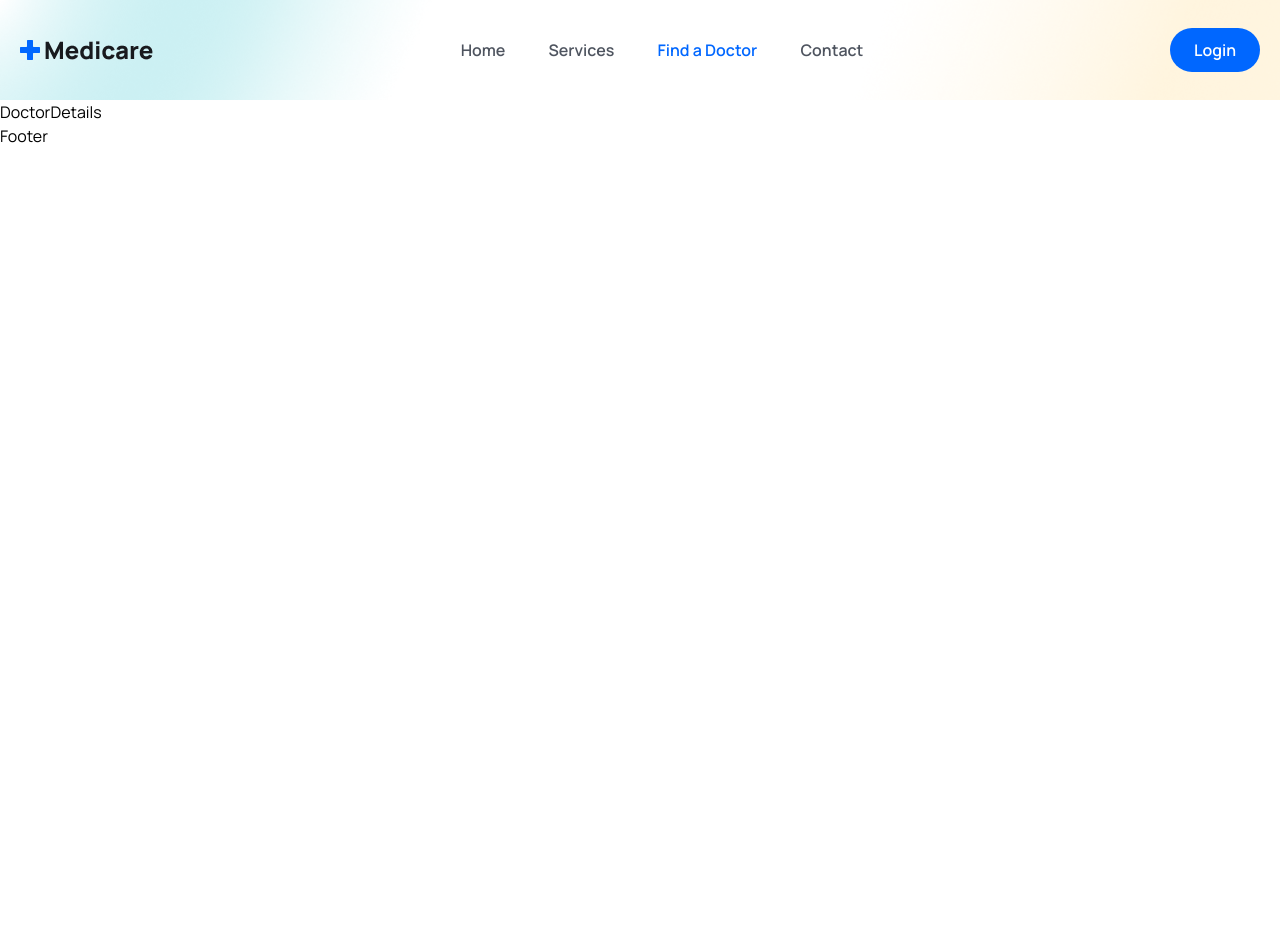
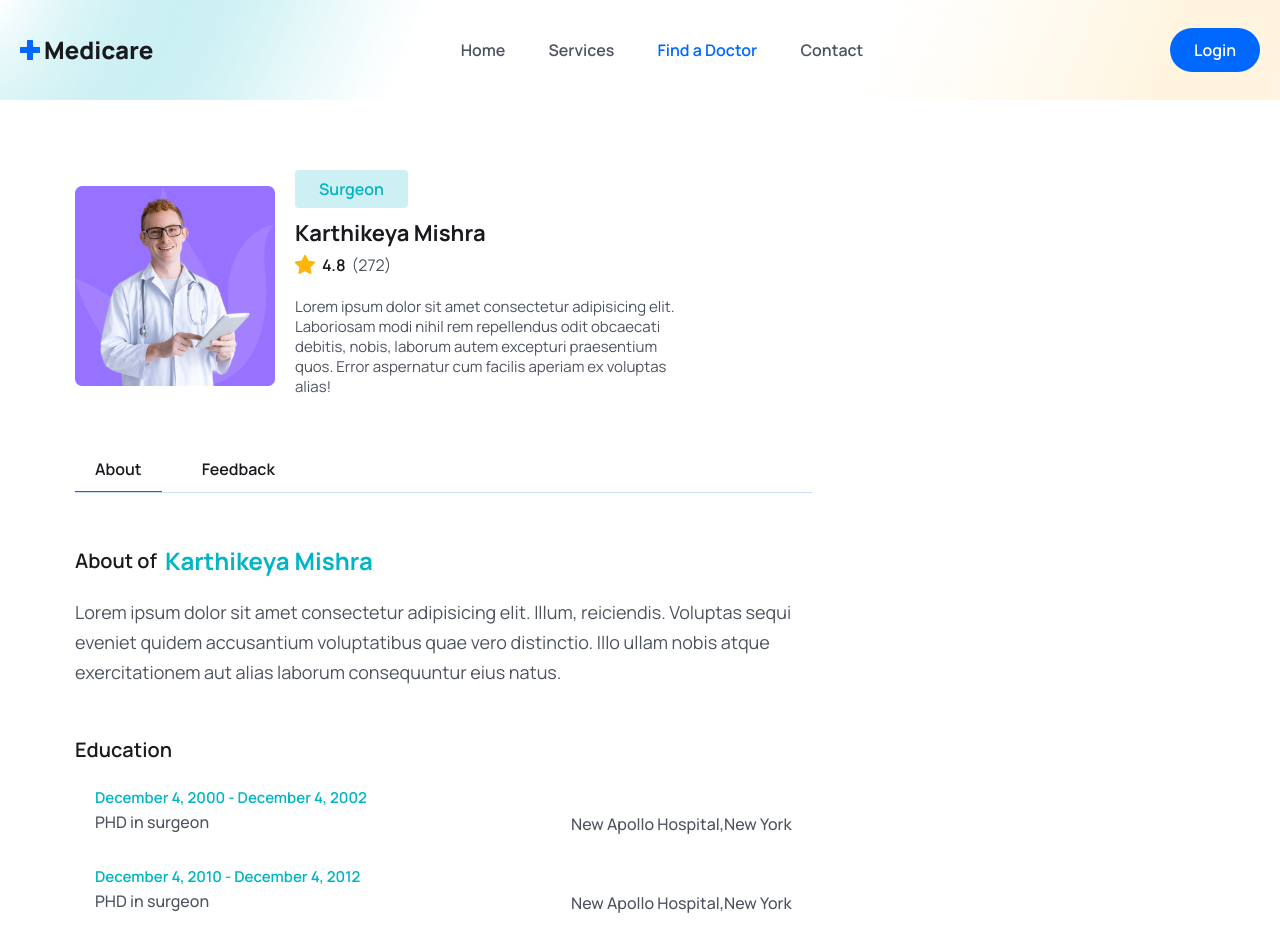
Before and after one commit to milindnair/BookMyDoc, a React (Vite) app in the folder frontend/: page /doctors/123 in a window 1280 px wide. Shown: the top 952 px of the page. Before the commit the page ends 800 px from the top, so only its background shows below. Built offline with nearby package versions, Linux system fonts and the light colour scheme.

Commit message:
feat:added DoctorCard,DoctorList,DoctorAbout

```diff
--- a/frontend/src/assets/data/doctors.js
+++ b/frontend/src/assets/data/doctors.js
@@ -6,7 +6,7 @@ export const doctors = [
   {
     id: "01",
     name: "Dr. Alfaz Ahmed",
-    specialty: "Surgeon",
+    specialization: "Surgeon",
     avgRating: 4.8,
     totalRating: 272,
     photo: doctorImg01,
@@ -16,7 +16,7 @@ export const doctors = [
   {
     id: "02",
     name: "Dr. Saleh Mahmud",
-    specialty: "Neurologist",
+    specialization: "Neurologist",
     avgRating: 4.8,
     totalRating: 272,
     photo: doctorImg02,
@@ -26,7 +26,7 @@ export const doctors = [
   {
     id: "03",
     name: "Dr. Farid Uddin",
-    specialty: "Dermatologist",
+    specialization: "Dermatologist",
     avgRating: 4.8,
     totalRating: 272,
     photo: doctorImg03,
--- /dev/null
+++ b/frontend/src/components/Doctor/DoctorCard.jsx
@@ -0,0 +1,39 @@
+import React from 'react'
+import starIcon from '../../assets/images/Star.png'
+import { Link } from 'react-router-dom';
+import { BiSolidArrowToRight, BiSolidRightArrow } from 'react-icons/bi';
+const DoctorCard = (props) => {
+
+    const { name, avgRating, totalRating, photo, specialization, totalPatients, hospital } = props.doctor;
+
+    return (
+        <div className='p-3 lg:p-5'>
+            <div>
+                <img src={photo} alt="" className='w-full' />
+            </div>
+            <h2 className='text-[18px] leading-[30px] lg:text-[26px] lg:leading-9 text-headingColor font-[700] mt-3 lg:mt-5'>{name}</h2>
+            <div className='mt-2 lg:mt-4 flex items-center justify-between'>
+                <span className='bg-[#CCF0F3] text-irisBlueColor py-1 px-2 lg:py-2 lg:px-6 text-[12px] leading-4 lg:text-[16px] lg:leading-7 rounded font-semibold '>{specialization}</span>
+                <div className="flex items-center gap-[6px]">
+                    <span className='flex items-center gap-[6px] text-[14px] leading-6 lg:text-[16px] lg:leading-7 font-semibold text-headingColor'>
+                        <img src={starIcon} alt="" />{avgRating}
+                    </span>
+                    <span className='text-[14px] leading-6 lg:text-[16px] lg:leading-7 font-[400] text-textColor'>{totalRating}</span>
+                </div>
+            </div>
+
+            <div className='mt-[18px] lg:mt-5 flex items-center justify-between'>
+                <div>
+                    <h3 className='text-[16px] leading-7 lg:text-[18px] lg:leading-[30px] font-semibold text-headingColor'>+{totalPatients} patients</h3>
+                    <p className='text-[14px] leading-6 font-[400] text-textColor'>At {hospital}</p>
+                </div>
+
+                <Link to="/doctors" className='w-[44px] h-[44px] rounded-full border border-solid border-[#181A1E]  flex items-center justify-center group hover:bg-primaryColor hover:border-none'>
+                    <BiSolidRightArrow className='group-hover:text-white w-6 h-5' />
+                </Link>
+            </div>
+        </div>
+    )
+}
+
+export default DoctorCard
--- /dev/null
+++ b/frontend/src/components/Doctor/DoctorList.jsx
@@ -0,0 +1,17 @@
+import React from 'react'
+import { doctors } from '../../assets/data/doctors'
+import DoctorCard from './DoctorCard'
+
+const DoctorList = () => {
+  return (
+    <div className='grid grid-cols-1 sm:grid-cols-2 md:grid-cols-3 gap-5 lg:gap-[30px] mt-[30px] lg:mt-[55px]'>
+        {
+            doctors.map(doctor => (
+                <DoctorCard doctor={doctor} key={doctor.id} />
+            ))
+        }
+    </div>
+  )
+}
+
+export default DoctorList
--- a/frontend/src/pages/Doctors/Doctor.jsx
+++ b/frontend/src/pages/Doctors/Doctor.jsx
@@ -1,8 +1,31 @@
 import React from 'react'
+import { doctors } from '../../assets/data/doctors'
+import DoctorCard from '../../components/Doctor/DoctorCard'
 
 const Doctor = () => {
   return (
-    <div>Doctor</div>
+    <>
+    <section className='bg-[#fff9ea]'>
+      <div className='container text-center'>
+        <h2 className='heading'>Find a Doctor</h2>
+        <div className='max-w-[570px] mt-[30px] mx-auto bg-[#0066ff2c] rounded-md flex items-center justify-between'>
+          <input type="search" className='py-4 pl-4 pr-2 bg-transparent w-full focus:outline-none cursor-pointer placeholder:text-textColor' placeholder='Search Doctor' />
+          <button className="btn mt-0 rounded-[0px] rounded-r-md">Search</button>
+        </div>
+      </div>
+    </section>
+    <section>
+      <div className='container' >
+      <div className='grid grid-cols-1 sm:grid-cols-2 md:grid-cols-3 lg:grid-cols-4 gap-5 '>
+        {
+            doctors.map(doctor => (
+                <DoctorCard doctor={doctor} key={doctor.id} />
+            ))
+        }
+    </div>
+      </div>
+    </section>
+    </>
   )
 }
 
--- /dev/null
+++ b/frontend/src/pages/Doctors/DoctorAbout.jsx
@@ -0,0 +1,36 @@
+import React from 'react'
+import { formatDate } from '../../utils/formatDate'
+const DoctorAbout = () => {
+    return (
+        <div>
+        <div>
+            <h3 className='text-[20px] leading-[30px] text-headingColor font-semibold flex items-center gap-2'>About of <span className='text-irisBlueColor font-bold text-[24px] leading-9 '>Karthikeya Mishra</span></h3>
+            <p className="text__para">Lorem ipsum dolor sit amet consectetur adipisicing elit. Illum, reiciendis. Voluptas sequi eveniet quidem accusantium voluptatibus quae vero distinctio. Illo ullam nobis atque exercitationem aut alias laborum consequuntur eius natus.</p>
+        </div>
+        <div className='mt-12'>
+            <h3 className='text-[20px] leading-[30px] text-headingColor font-semibold'>Education</h3>
+            <ul className='pt-4 md:p-5'>
+                <li className='flex flex-col sm:flex-row sm:justify-between sm:items-end md:gap-5 mb-[30px]'>
+                    <div>
+                        <span className='text-irisBlueColor text-[15px] leading-6 font-semibold'>{formatDate('12-04-2000')} - {formatDate('12-04-2002')}</span>
+                        <p className='text-[16px] leading-6 font-medium text-textColor'>PHD in surgeon</p>
+                    </div>
+                    <p className='text-[16px] leading-5 font-medium text-textColor'>New Apollo Hospital,New York</p>
+
+                </li>
+                <li className='flex flex-col sm:flex-row sm:justify-between sm:items-end md:gap-5 mb-[30px]'>
+                    <div>
+                        <span className='text-irisBlueColor text-[15px] leading-6 font-semibold'>{formatDate('12-04-2010')} - {formatDate('12-04-2012')}</span>
+                        <p className='text-[16px] leading-6 font-medium text-textColor'>PHD in surgeon</p>
+                    </div>
+                    <p className='text-[16px] leading-5 font-medium text-textColor'>New Apollo Hospital,New York</p>
+
+                </li>
+
+            </ul>
+        </div>
+        </div>
+    )
+}
+
+export default DoctorAbout
--- a/frontend/src/pages/Doctors/DoctorDetails.jsx
+++ b/frontend/src/pages/Doctors/DoctorDetails.jsx
@@ -1,8 +1,53 @@
-import React from 'react'
+import React, { useState } from 'react'
+import doctorImg from '../../assets/images/doctor-img02.png'
+import starIcon from '../../assets/images/Star.png'
+import DoctorAbout from './DoctorAbout'
+import Feedback from './Feedback'
 
 const DoctorDetails = () => {
+  const[tab,settab] = useState('about')
+
   return (
-    <div>DoctorDetails</div>
+    <section>
+      <div className='max-w-[1170px] px-5 mx-auto'>
+        <div className='grid md:grid-cols-3 gap-[50px]'>
+          <div className="md:col-span-2">
+            <div className="flex items-center gap-5 ">
+              <figure className='max-w-[200px] max-h-[200px]'>
+                <img src={doctorImg} alt="" className='w-full' />
+              </figure>
+
+
+              <div>
+                <span className='bg-[#CCF0F3] text-irisBlueColor py-2 px-6 lg:py-2 lg:px-6 text-[12pz] leading-4 lg:text-[16px] lg:leading-7 font-semibold rounded'>Surgeon</span>
+                <h3 className='text-headingColor text-[22px] leading-9 mt-3 font-bold'>Karthikeya Mishra</h3>
+                <div className="flex items-center gap-[6px]">
+                  <span className='flex items-center gap-[6px] text-[14px] leading-5 lg:text-[16px] lg:leading-7 font-semibold text-headingColor'>
+                    <img src={starIcon} alt="" />4.8
+                  </span>
+                  <span className='text-[14px] leading-5 lg:text-[16px] lg:leading-7 font-[400] text-textColor'>(272)</span>
+                </div>
+                <p className='text__para text-[14px] leading-5 md:text-[15px] lg:max-w-[390px]'>Lorem ipsum dolor sit amet consectetur adipisicing elit. Laboriosam modi nihil rem repellendus odit obcaecati debitis, nobis, laborum autem excepturi praesentium quos. Error aspernatur cum facilis aperiam ex voluptas alias!</p>
+              </div>
+            </div>
+            <div className='mt-[50px] border-b border-solid border-[#0066ff34]'>
+              <button className={`${tab === 'about' && 'border-b border-solid border-primaryColor'} py-2 px-5 mr-5 text-[16px] leading-7 text-headingColor font-semibold`} onClick={()=>{settab('about')}}>About</button>
+              <button className={`${tab === 'feedback' && 'border-b border-solid border-primaryColor'} py-2 px-5 mr-5 text-[16px] leading-7 text-headingColor font-semibold`} onClick={()=>{settab('feedback')}}>Feedback</button>
+
+            </div>
+            <div className='mt-[50px]'>
+              {
+                tab === 'about' &&  <DoctorAbout />
+              }
+              {
+                tab === 'feedback' && <Feedback />
+              }
+            </div>
+          </div>
+        </div>
+      </div>
+
+    </section>
   )
 }
 
--- /dev/null
+++ b/frontend/src/pages/Doctors/Feedback.jsx
@@ -0,0 +1,9 @@
+import React from 'react'
+
+const Feedback = () => {
+  return (
+    <div>Feedback</div>
+  )
+}
+
+export default Feedback
--- /dev/null
+++ b/frontend/src/utils/formatDate.js
@@ -0,0 +1,6 @@
+export const formatDate = (date,config) => {
+    const defaultOptions = {day:'numeric',month:'long',year:'numeric'};
+    const options = config ? config : defaultOptions;
+
+    return new Date(date).toLocaleDateString('en-US',options);
+};
```
